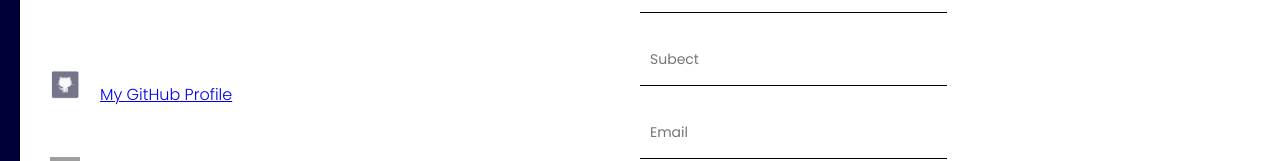
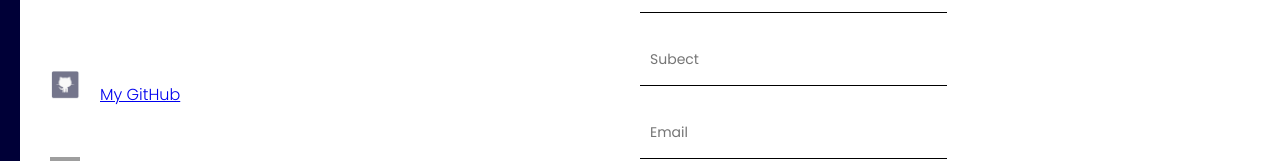
Before and after one commit to justinklam/portfolio, a React (Create React App) app: page / in a window 1280 px wide. Shown: the part 2572-2733 px from the top of the page. Built offline with nearby package versions, Linux system fonts and the light colour scheme; grey boxes are pictures that could not be loaded.

Commit message:
change github title name

```diff
--- a/src/components/contact/Contact.jsx
+++ b/src/components/contact/Contact.jsx
@@ -51,7 +51,7 @@ const Contact = () => {
                 alt=""
                 className="c-icon"
               />
-              My GitHub Profile</a>
+              My GitHub</a>
             </div>
             <div className="c-info-item">
               <a href="https://www.linkedin.com/in/justinkhlam/" style={{color: darkMode && "white"}}><img
```
